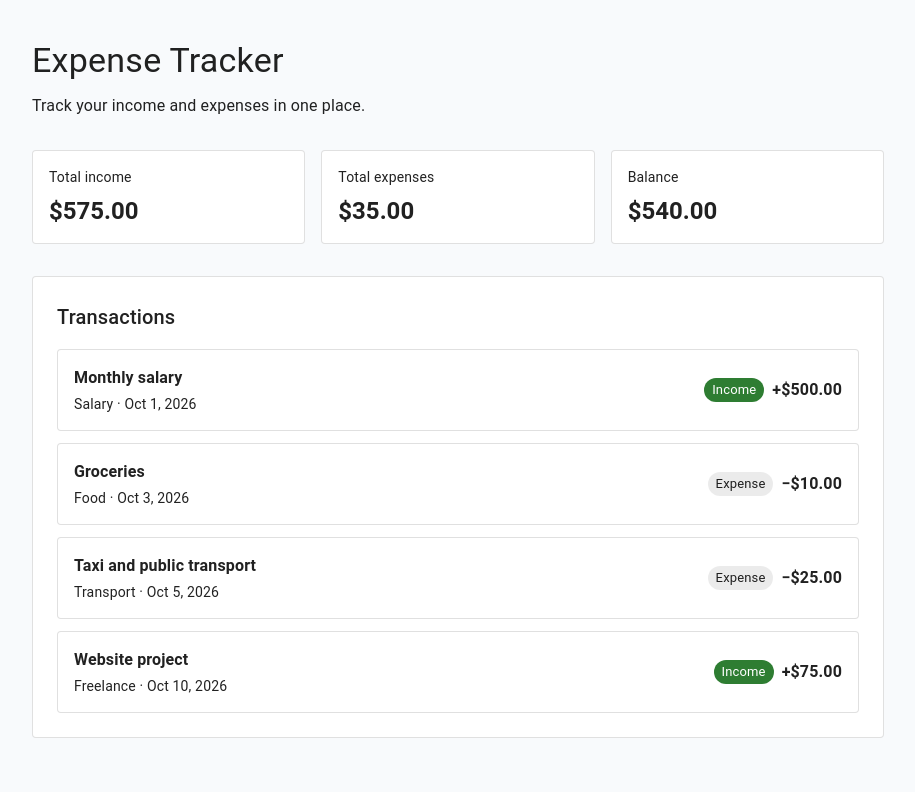
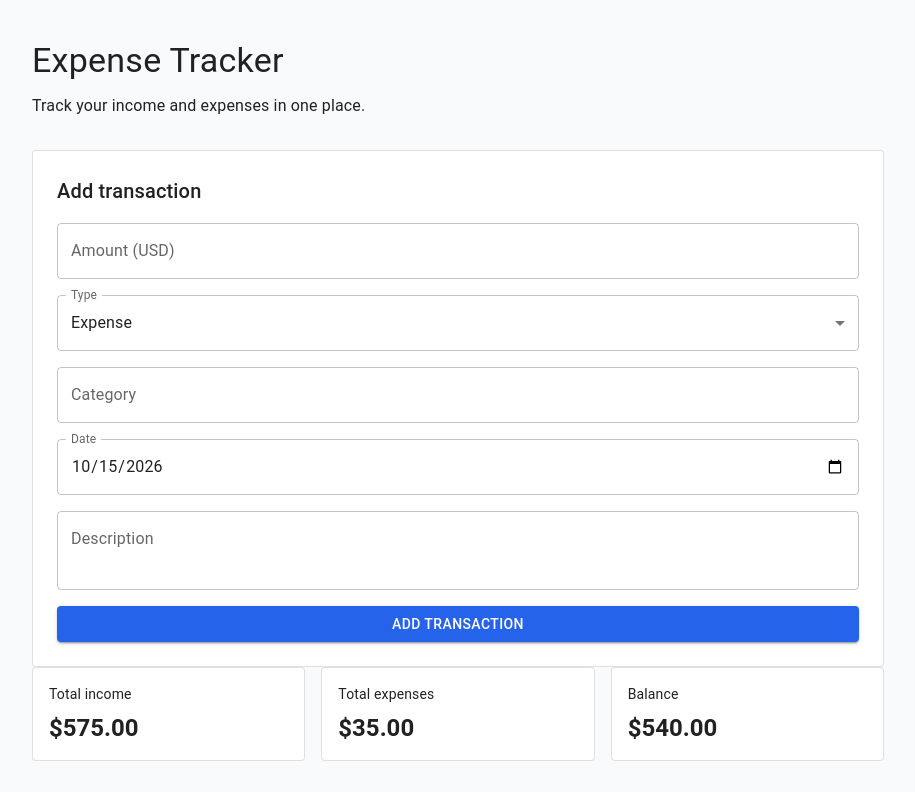
Before and after one commit to yanakarpovych/react-typescript-redux-toolkit-tanstack-query-material-ui, a React (Vite) app: page / in a window 1280 px wide. Shown: the top 792 px of the page, without its empty margins (182-1097 px from the left). Built offline with nearby package versions, Linux system fonts and the light colour scheme.

Commit message:
feat: add transaction form with validation

```diff
--- a/src/App.tsx
+++ b/src/App.tsx
@@ -2,6 +2,7 @@ import { Box, Container, Paper, Typography } from "@mui/material";
 import TransactionList from "./components/TransactionList";
 import { transactions } from "./data/transactions";
 import SummaryCards from "./components/SummaryCards";
+import TransactionForm from "./components/TransactionForm";
 
 function App() {
   return (
@@ -14,6 +15,7 @@ function App() {
         <Typography color="text.secondary" sx={{ mb: 4 }}>
           Track your income and expenses in one place.
         </Typography>
+        <TransactionForm />
         <SummaryCards transactions={transactions} />
 
         <Paper variant="outlined" sx={{ p: 3 }}>
--- /dev/null
+++ b/src/components/TransactionForm.tsx
@@ -0,0 +1,156 @@
+import { useForm, Controller } from "react-hook-form";
+import { zodResolver } from "@hookform/resolvers/zod";
+import {
+  Box,
+  Button,
+  MenuItem,
+  Paper,
+  Stack,
+  TextField,
+  Typography,
+} from "@mui/material";
+
+import {
+  transactionSchema,
+  type TransactionFormData,
+} from "../schemas/transactionSchema";
+
+const today = new Date().toISOString().split("T")[0];
+
+export default function TransactionForm() {
+  const {
+    control,
+    handleSubmit,
+    reset,
+    formState: { errors },
+  } = useForm<TransactionFormData>({
+    resolver: zodResolver(transactionSchema),
+    defaultValues: {
+      amount: 0,
+      type: "expense",
+      category: "",
+      date: today,
+      description: "",
+    },
+  });
+
+  const onSubmit = (data: TransactionFormData) => {
+    console.log("New transaction:", data);
+    reset({
+      amount: 0,
+      type: "expense",
+      category: "",
+      date: today,
+      description: "",
+    });
+  };
+
+  return (
+    <Paper component="section" variant="outlined" sx={{ p: 3 }}>
+      <Typography variant="h6" component="h2" sx={{ mb: 2 }}>
+        Add transaction
+      </Typography>
+
+      <Box component="form" onSubmit={handleSubmit(onSubmit)} noValidate>
+        <Stack spacing={2}>
+          <Controller
+            name="amount"
+            control={control}
+            render={({ field }) => (
+              <TextField
+                {...field}
+                value={field.value === 0 ? "" : field.value}
+                onChange={(event) => {
+                  const value = event.target.value;
+                  field.onChange(value === "" ? 0 : Number(value));
+                }}
+                label="Amount (USD)"
+                type="number"
+                fullWidth
+                error={!!errors.amount}
+                helperText={errors.amount?.message}
+                slotProps={{
+                  htmlInput: { min: 0, max: 1_000_000, step: 0.01 },
+                }}
+              />
+            )}
+          />
+
+          <Controller
+            name="type"
+            control={control}
+            render={({ field }) => (
+              <TextField
+                {...field}
+                select
+                label="Type"
+                fullWidth
+                error={!!errors.type}
+                helperText={errors.type?.message}
+              >
+                <MenuItem value="expense">Expense</MenuItem>
+                <MenuItem value="income">Income</MenuItem>
+              </TextField>
+            )}
+          />
+
+          <Controller
+            name="category"
+            control={control}
+            render={({ field }) => (
+              <TextField
+                {...field}
+                label="Category"
+                placeholder="e.g. Food, Salary, Transport"
+                fullWidth
+                error={!!errors.category}
+                helperText={errors.category?.message}
+                slotProps={{ htmlInput: { maxLength: 50 } }}
+              />
+            )}
+          />
+
+          <Controller
+            name="date"
+            control={control}
+            render={({ field }) => (
+              <TextField
+                {...field}
+                label="Date"
+                type="date"
+                fullWidth
+                error={!!errors.date}
+                helperText={errors.date?.message}
+                slotProps={{
+                  inputLabel: { shrink: true },
+                }}
+              />
+            )}
+          />
+
+          <Controller
+            name="description"
+            control={control}
+            render={({ field }) => (
+              <TextField
+                {...field}
+                label="Description"
+                placeholder="What was this transaction for?"
+                fullWidth
+                multiline
+                minRows={2}
+                error={!!errors.description}
+                helperText={errors.description?.message}
+                slotProps={{ htmlInput: { maxLength: 200 } }}
+              />
+            )}
+          />
+
+          <Button type="submit" variant="contained">
+            Add transaction
+          </Button>
+        </Stack>
+      </Box>
+    </Paper>
+  );
+}
```
Also changed, not shown: src/schemas/transactionSchema.ts (renamed from src/schema/transactionSchema.ts).
